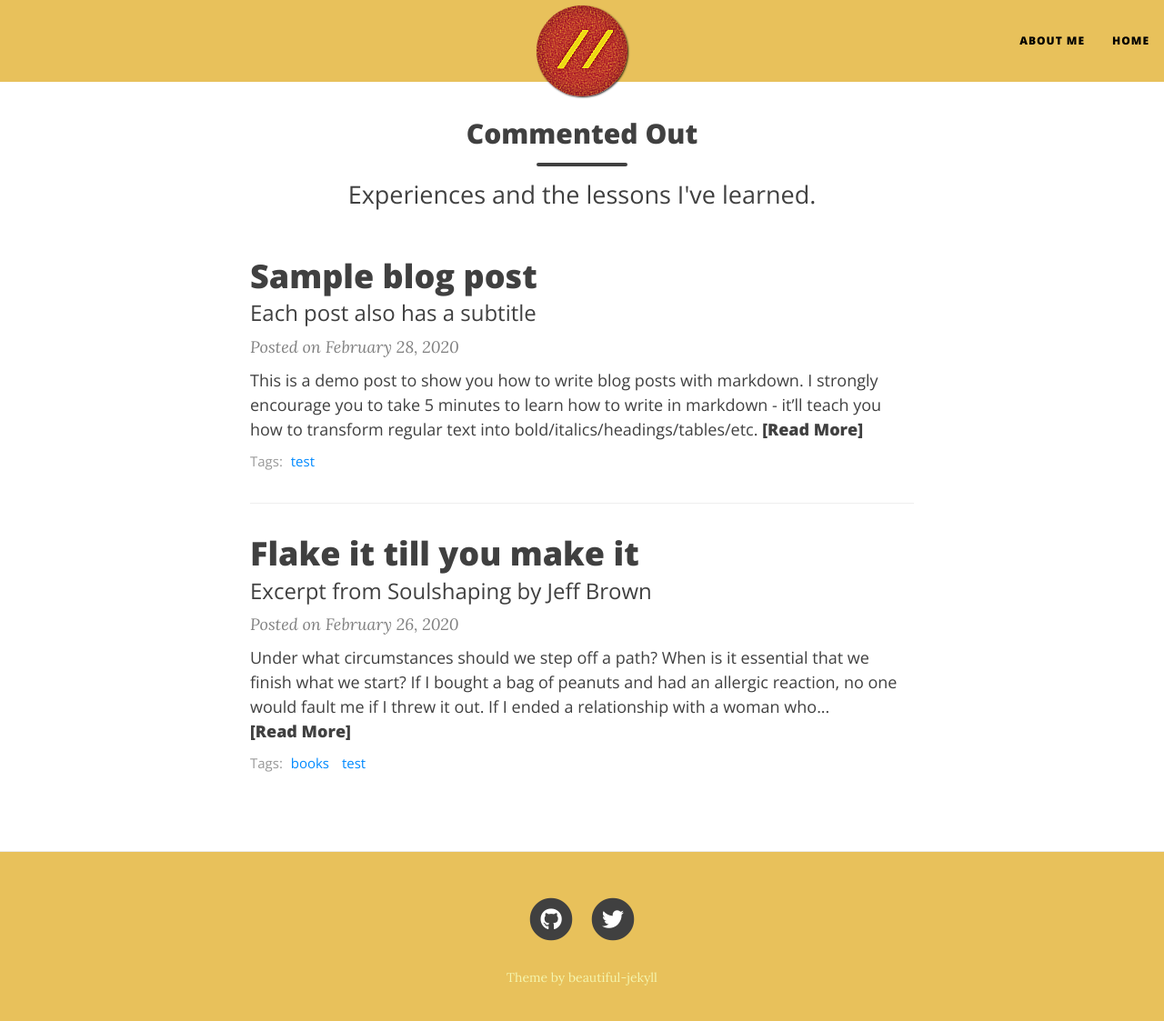
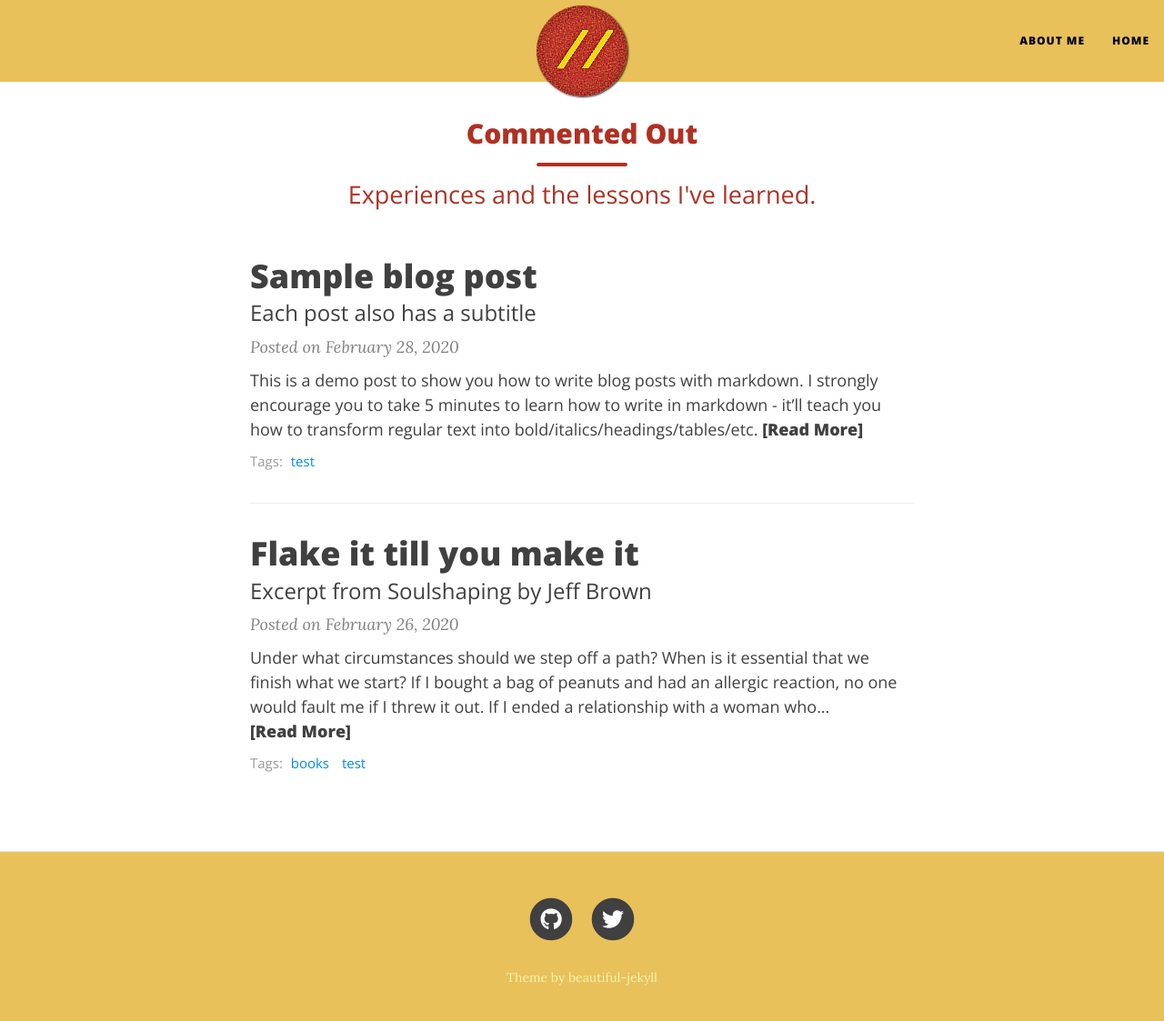
Before and after one commit to commentedout/commentedout.github.io, a Jekyll site: the page built from index.html, in a window 1280 px wide and 1136 px high. Shown: the top 1123 px of the window at 91% size. Built offline with Jekyll 4.4.1, drawn with Linux system fonts in a browser that asks for light colours; nearby versions of some CDN libraries; the list of posts is cut into pages by our own code.

Commit message:
chnaged page title color

```diff
--- a/assets/css/main.css
+++ b/assets/css/main.css
@@ -583,6 +583,7 @@ footer .footer-custom-content {
 }
 .intro-header .page-heading {
   text-align: center;
+  color: #b13022;
 }
 .intro-header.big-img .page-heading,
 .intro-header.big-img .post-heading {
```
